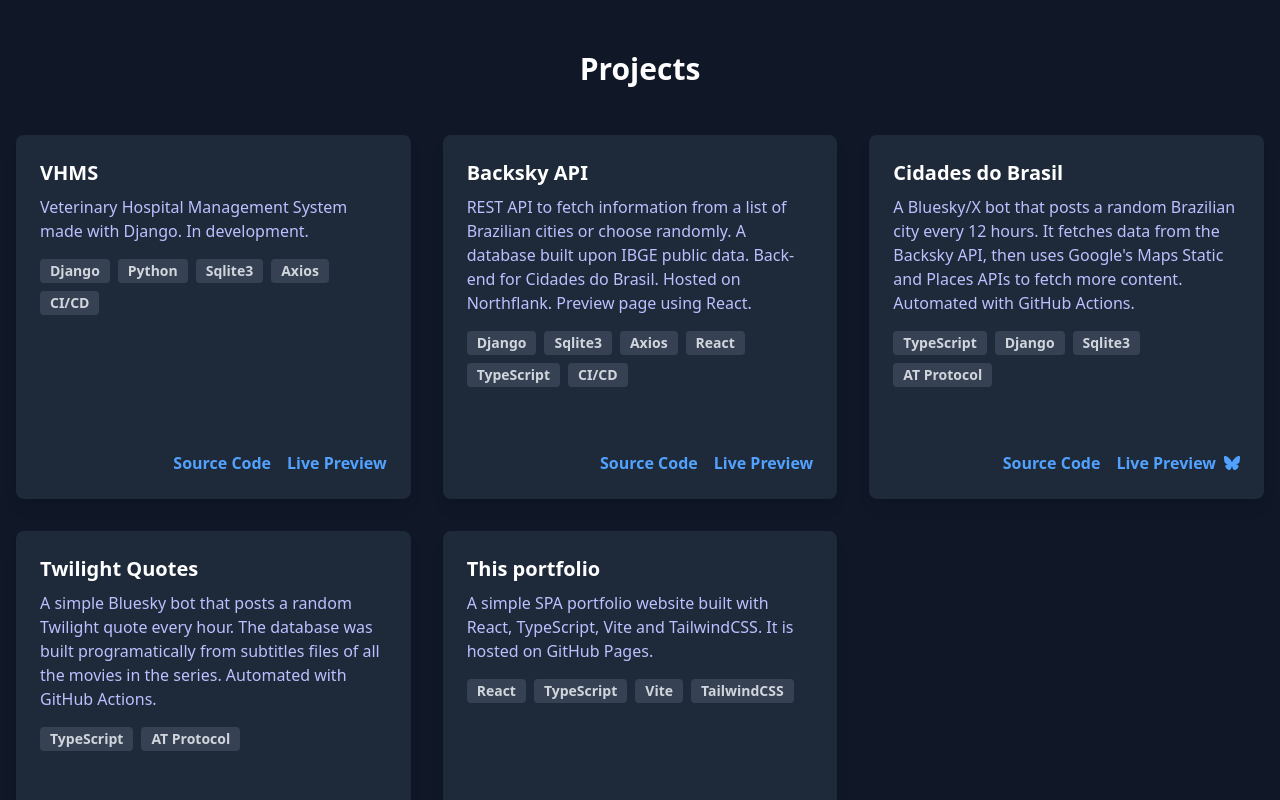
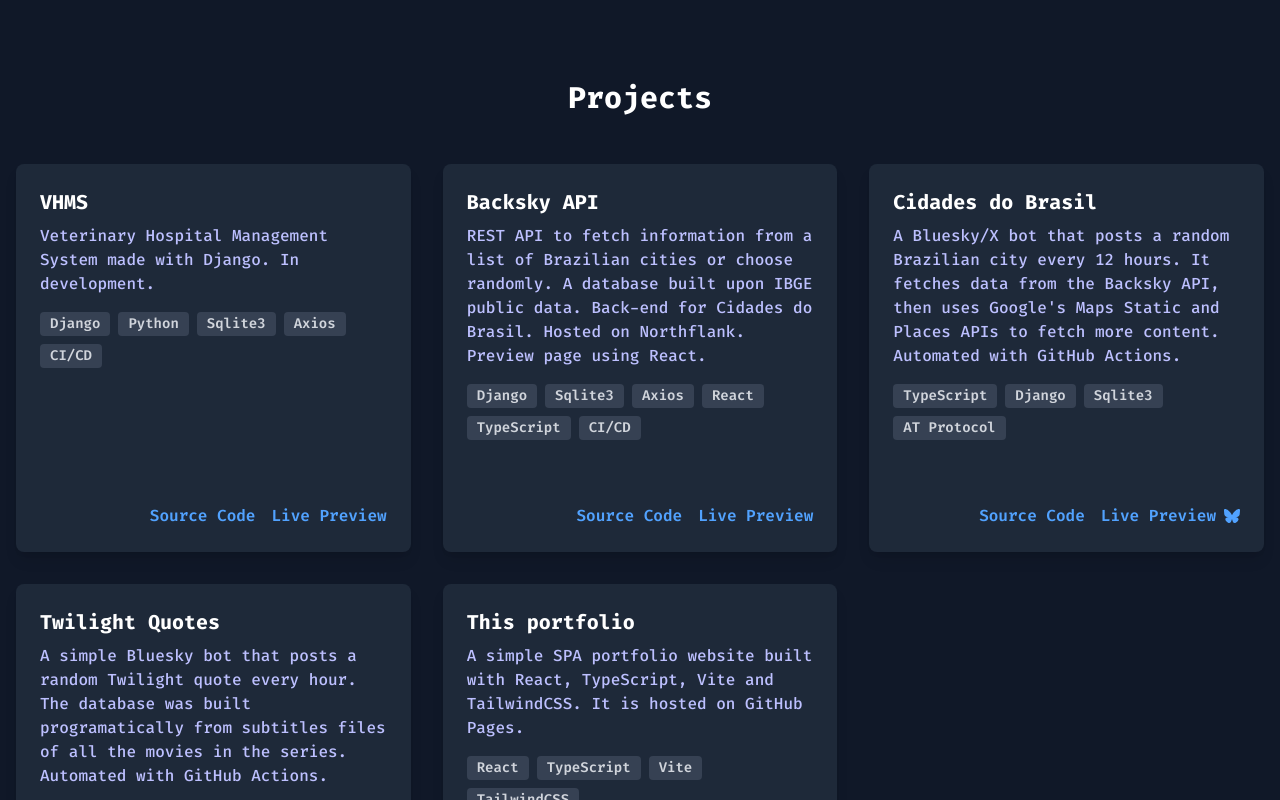
Before and after one commit to lfvperes/lfvperes.github.io, a React (Vite) app: page / in a window 1280 px wide. Shown: the part 820-1620 px from the top of the page. Built offline with nearby package versions, Linux system fonts and the light colour scheme.

Commit message:
changing font family to fira code ans monospace as fallback

```diff
--- a/index.html
+++ b/index.html
@@ -3,6 +3,9 @@
 <head>
   <meta charset="UTF-8" />
 <link rel="icon" type="image/svg+xml" href="/favicon.svg" />
+<link rel="preconnect" href="https://fonts.googleapis.com">
+<link rel="preconnect" href="https://fonts.gstatic.com" crossorigin>
+<link href="https://fonts.googleapis.com/css2?family=Fira+Code:wght@300..700&display=swap" rel="stylesheet">
 <meta name="viewport" content="width=device-width, initial-scale=1.0" />
 <title>Luís Peres</title>
 </head>
--- a/src/index.css
+++ b/src/index.css
@@ -5,7 +5,10 @@
 }
 
 :root {
-  font-family: system-ui, Avenir, Helvetica, Arial, sans-serif;
+  font-family: "Fira Code", monospace;
+  font-optical-sizing: auto;
+  font-weight: <weight>;
+  font-style: normal;
   line-height: 1.5;
   font-weight: 400;
 
```
Lines whose indentation alone changed are shown as unchanged.
